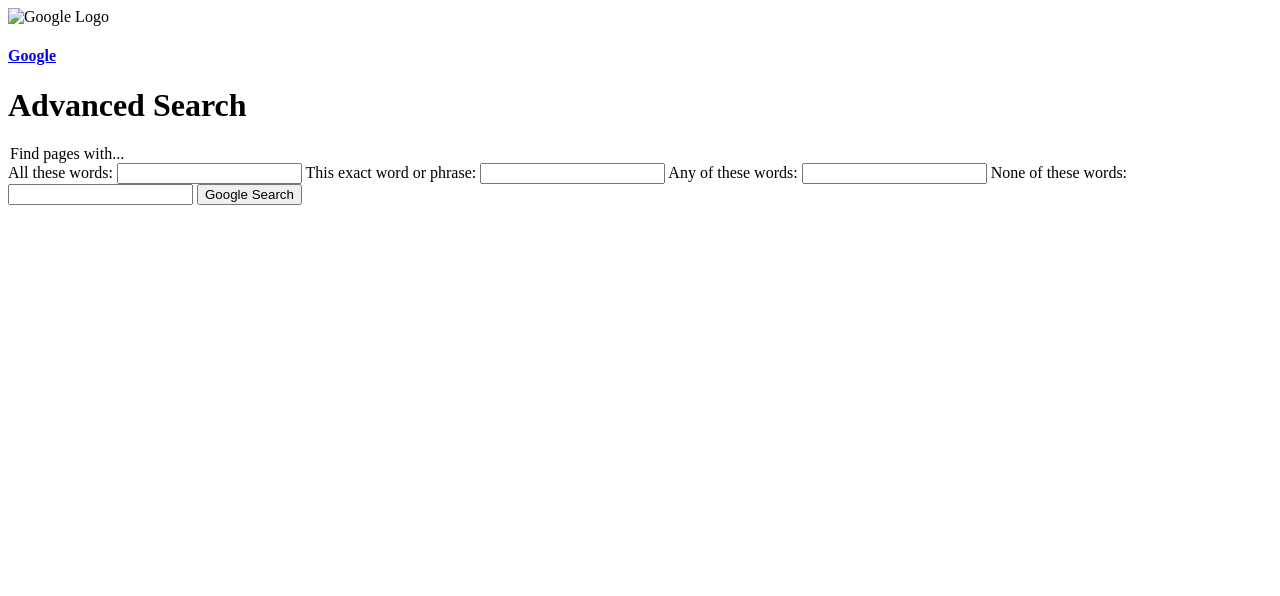
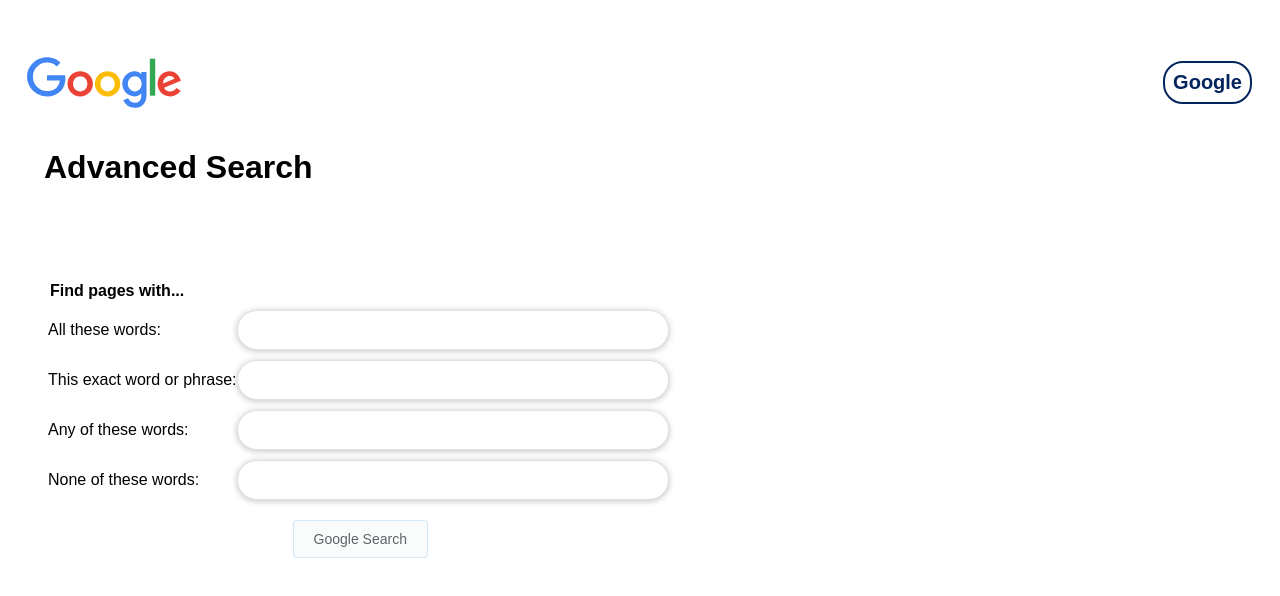
Before and after one commit to sandovaldavid/project-01-search, a plain HTML site: page google/google-advance/index.html in a window 1280 px wide. Drawn offline with Linux system fonts and the light colour scheme; the site is published under a folder, as on GitHub Pages, so addresses that start at the root find nothing.

Commit message:
:bug: fix absolute routes

```diff
--- a/google/google-advance/index.html
+++ b/google/google-advance/index.html
@@ -6,13 +6,13 @@
           content="width=device-width, user-scalable=no, initial-scale=1.0, maximum-scale=1.0, minimum-scale=1.0">
     <meta http-equiv="X-UA-Compatible" content="ie=edge">
     <title>Google Advance</title>
-    <link rel="stylesheet" href="/google/styles/styles.css">
+    <link rel="stylesheet" href="../styles/styles.css">
 </head>
 <body>
     <header>
         <div class="nav-adv">
-            <img src="/google/google-logo.svg" alt="Google Logo" class="logo_2">
-            <a href="/google/index.html"><h4>Google</h4></a>
+            <img src="../google-logo.svg" alt="Google Logo" class="logo_2">
+            <a href="../index.html"><h4>Google</h4></a>
         </div>
         <h1>Advanced Search</h1>
     </header>
```
Also changed, not shown: google/google-images/index.html (+3 -3 lines).
